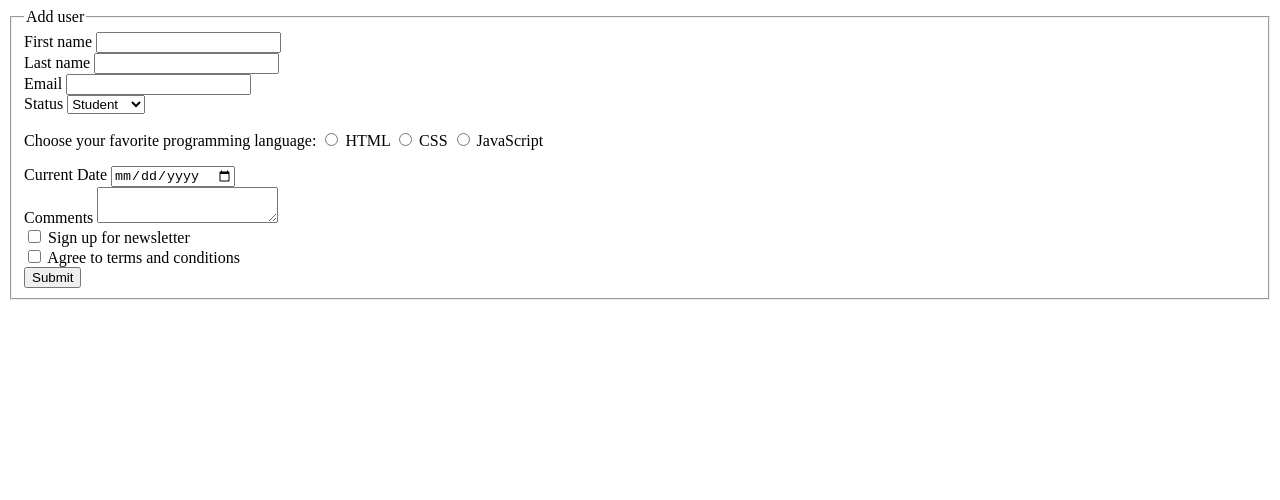
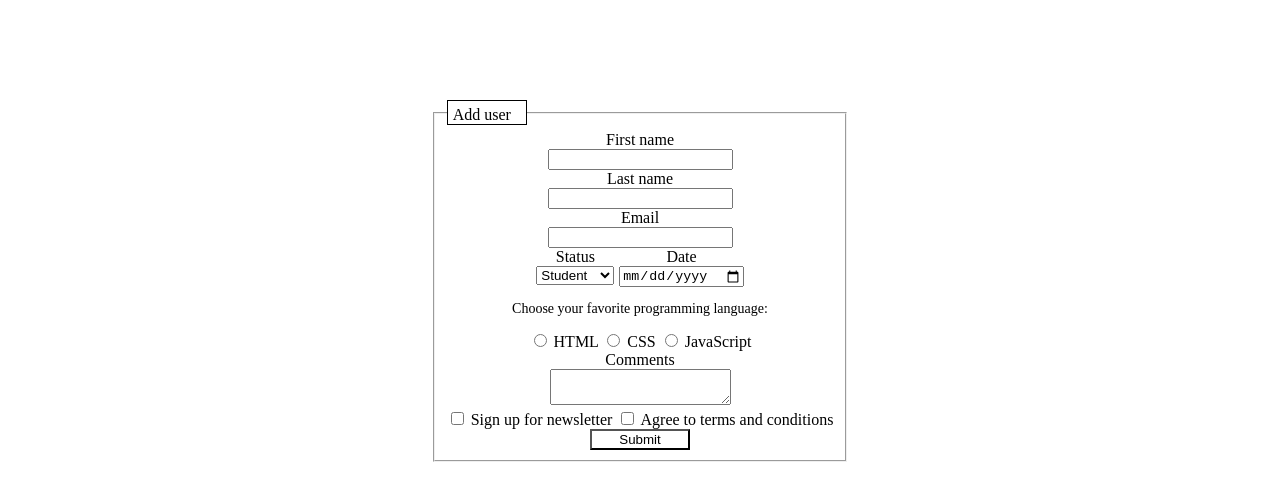
Before and after one commit to shecodessk/aa-survey-form, a plain HTML site: page index.html in a window 1280 px wide. Drawn offline with Linux system fonts and the light colour scheme.

Commit message:
Add CSS styling to form to match project wireframe

```diff
--- a/index.html
+++ b/index.html
@@ -4,6 +4,7 @@
     <meta charset="UTF-8" />
     <meta http-equiv="X-UA-Compatible" content="IE=edge" />
     <meta name="viewport" content="width=device-width, initial-scale=1.0" />
+    <link rel="stylesheet" href="style.css" />
     <title>Document</title>
   </head>
   <body>
@@ -13,21 +14,25 @@
 
         <div>
           <label for="firstName">First name</label>
+          <br />
           <input type="text" id="firstName" name="first_name" />
         </div>
 
         <div>
           <label for="lastName">Last name</label>
+          <br />
           <input type="text" id="lastName" name="last_name" />
         </div>
 
         <div>
           <label for="email">Email</label>
+          <br />
           <input type="email" id="email" name="email_address" />
         </div>
-
+        <div class="status-date-container">
           <div>
             <label for="status">Status</label>
+            <br />
             <select id="status" name="user_status_name">
               <option value="admin">Student</option>
               <option value="user">Instructor</option>
@@ -35,8 +40,13 @@
             </select>
           </div>
           <div>
-          <p>
-            Choose your favorite programming language:
+            <label for="date">Date</label>
+            <br />
+            <input type="date" id="date" name="date" />
+          </div>
+        </div>
+        <div>
+          <p class="p--text">Choose your favorite programming language:</p>
 
           <input type="radio" id="HTML" />
           <label for="HTML">HTML</label>
@@ -44,17 +54,14 @@
           <label for="CSS">CSS</label>
           <input type="radio" id="JavaScript" />
           <label for="JavaScript">JavaScript</label>
-          </p>
-        </div>
-        <div>
-          <label for="date">Current Date</label>
-          <input type="date" id="date" name="date" />
         </div>
 
         <div>
           <label for="comments">Comments</label>
+          <br />
           <textarea id="comments" name="comments"></textarea>
         </div>
+        <div class="checkboxes">
           <div>
             <input type="checkbox" id="sign-up" />
             <label for="sign-up">Sign up for newsletter</label>
@@ -65,8 +72,9 @@
               >Agree to terms and conditions</label
             >
           </div>
+        </div>
         <div>
-          <button type="submit">Submit</button>
+          <button class="btn-submit" type="submit">Submit</button>
         </div>
       </fieldset>
     </form>
--- /dev/null
+++ b/style.css
@@ -0,0 +1,36 @@
+html, body{
+  box-sizing: border-box;
+  margin: 0;
+  text-align: center;
+
+}
+form{
+margin-top: 100px;
+display: flex;
+justify-content: center;
+align-items: center;
+}
+legend{
+  border: 1px solid black;
+  padding-top: 5px;
+  padding-left: 5px;
+  padding-right: 15px;
+  text-align: left;
+}
+.status-date-container{
+  display: flex;
+  justify-content: center;
+  gap: 5px;
+}
+.p--text{
+  font-size: 14px;
+}
+.checkboxes{
+  display: flex;
+  justify-content: center;
+  gap: 5px;
+}
+.btn-submit{
+  background: none;
+  width: 100px;
+}
```
Lines whose indentation alone changed are shown as unchanged.
